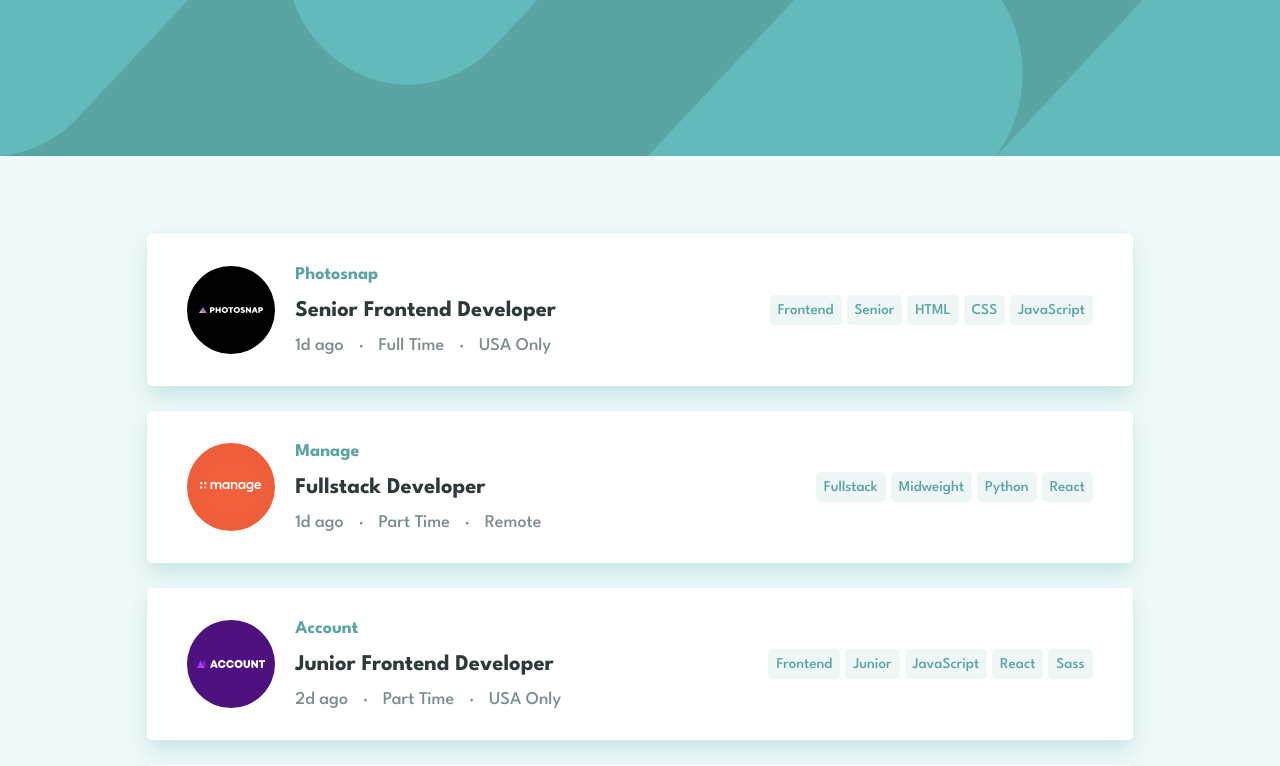
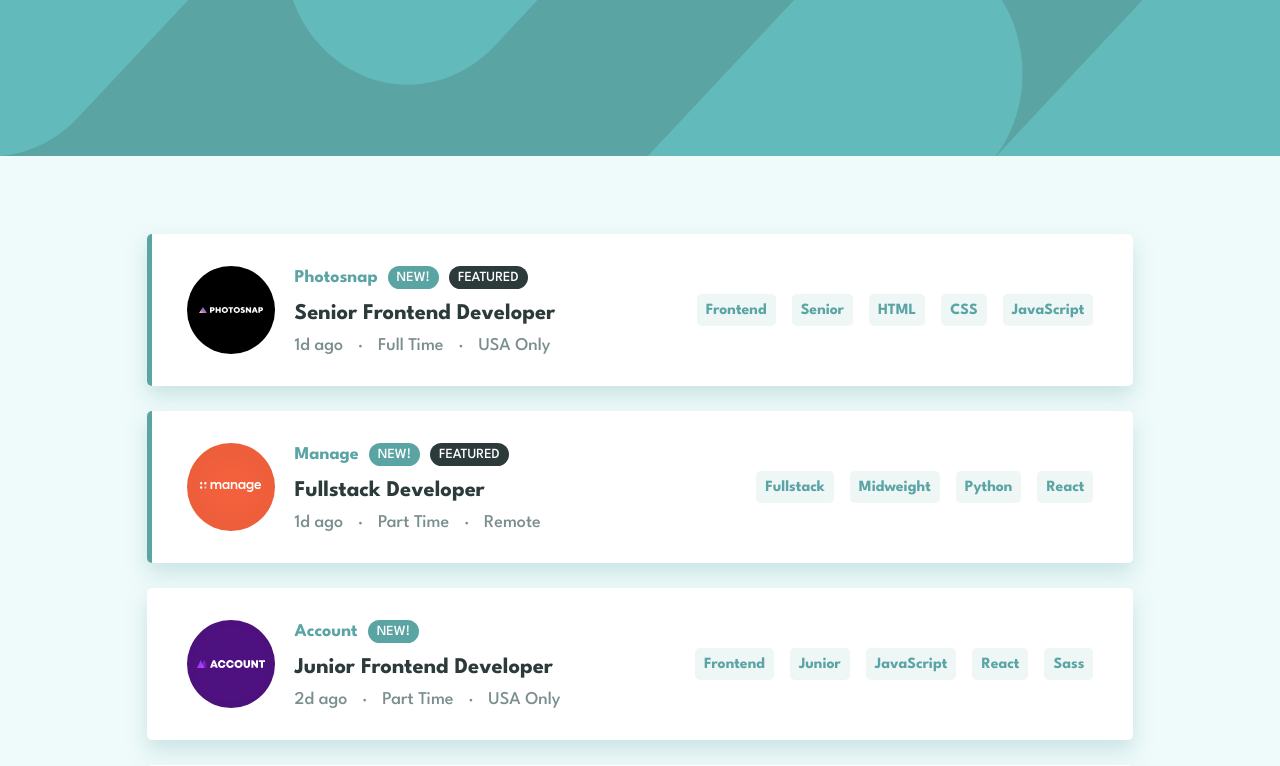
Before and after one commit to mathieuc22/static-job-listings-master, a Vue app: page / in a window 1280 px wide. Shown: the top 766 px of the page. Built offline with nearby package versions, Linux system fonts and the light colour scheme.

Commit message:
Desktop design adjustments

```diff
--- a/src/App.vue
+++ b/src/App.vue
@@ -28,6 +28,6 @@ header {
 main {
   position: relative;
   margin: auto;
-  width: 77%;
+  width: 77.1%;
 }
 </style>
--- a/src/components/JobList.vue
+++ b/src/components/JobList.vue
@@ -16,12 +16,14 @@
 
     <div class="result">
         <ul class="jobs">
-            <li class="job" v-for="job in filteredJobs" :key="job.id">
+            <li class="job" :class="{ featured: job.featured }" v-for="job in filteredJobs" :key="job.id">
                 <div class="job__desc">
                     <img :src="job.logo" alt="">
                     <div class="job__info">
                         <div class="job__company">
-                            {{ job.company }}
+                            <span>{{ job.company }}</span>
+                            <span v-if="job.new" class="badge">New!</span>
+                            <span v-if="job.featured" class="badge badge--dark">Featured</span>
                         </div>
                         <div class="job__position">
                             {{ job.position }}
@@ -132,6 +134,7 @@ function removeCategory(category) {
 .clear {
     cursor: pointer;
     font-weight: 700;
+    font-size: 1.1em;
     color: $color-primary-Desaturated-Dark-Cyan;
 
     &:hover {
@@ -185,12 +188,16 @@ function removeCategory(category) {
 
     &__categories {
         display: flex;
-        gap: 5px;
+        gap: 16px;
+        flex-wrap: wrap;
+        justify-content: flex-end;
     }
 
     &__category {
         cursor: pointer;
-        padding: 8px;
+        font-size: 1.04em;
+        font-weight: 700;
+        padding: 9px;
         border-radius: 5px;
         background-color: $color-neutral-Light-Grayish-Cyan-filter;
         color: $color-primary-Desaturated-Dark-Cyan;
@@ -210,12 +217,17 @@ function removeCategory(category) {
         display: flex;
         flex-direction: column;
         justify-content: space-between;
+        white-space: nowrap;
     }
 
     &__company {
         font-size: 1.2em;
         font-weight: 700;
         color: $color-primary-Desaturated-Dark-Cyan;
+        user-select: none;
+        display: flex;
+        align-items: center;
+        gap: 10px;
     }
 
     &__position {
@@ -237,6 +249,28 @@ function removeCategory(category) {
     }
 }
 
+.badge {
+    user-select: none;
+    padding: 5px 9px;
+    color: $color-neutral-White;
+    background-color: $color-primary-Desaturated-Dark-Cyan;
+    text-transform: uppercase;
+    font-size: 14px;
+    font-weight: 500;
+    border-radius: 12px;
+
+    &--dark {
+        background-color: $color-neutral-Very-Dark-Grayish-Cyan;
+    }
+}
+
+.featured {
+    padding-left: 35px;
+    border-left: 5px solid $color-primary-Desaturated-Dark-Cyan;
+}
+
+//transitions
+
 .slide-fade-enter-active {
     transition: all 0.25s ease-out;
 }
```
